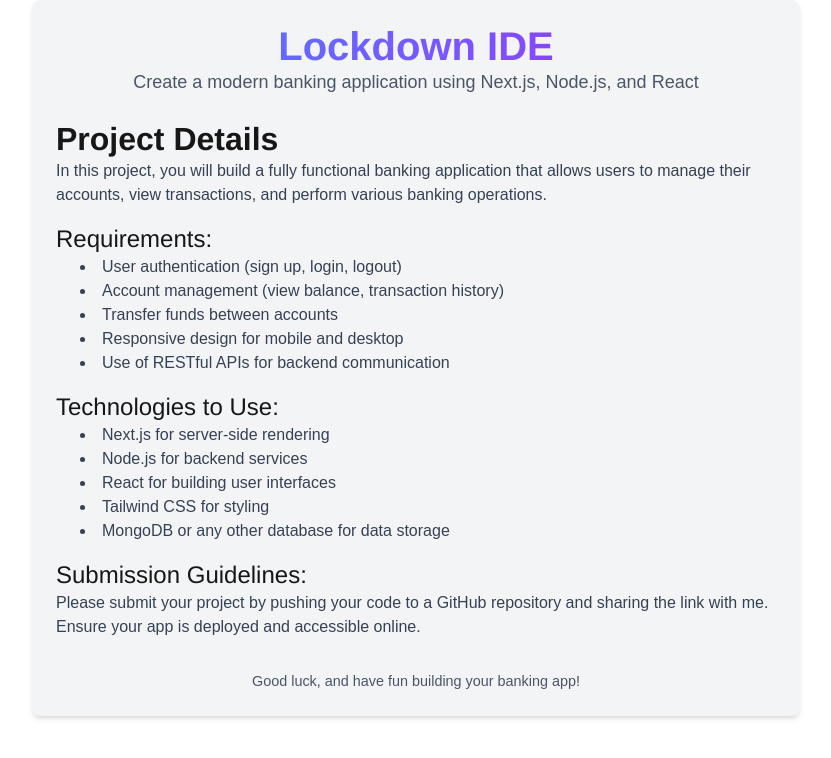
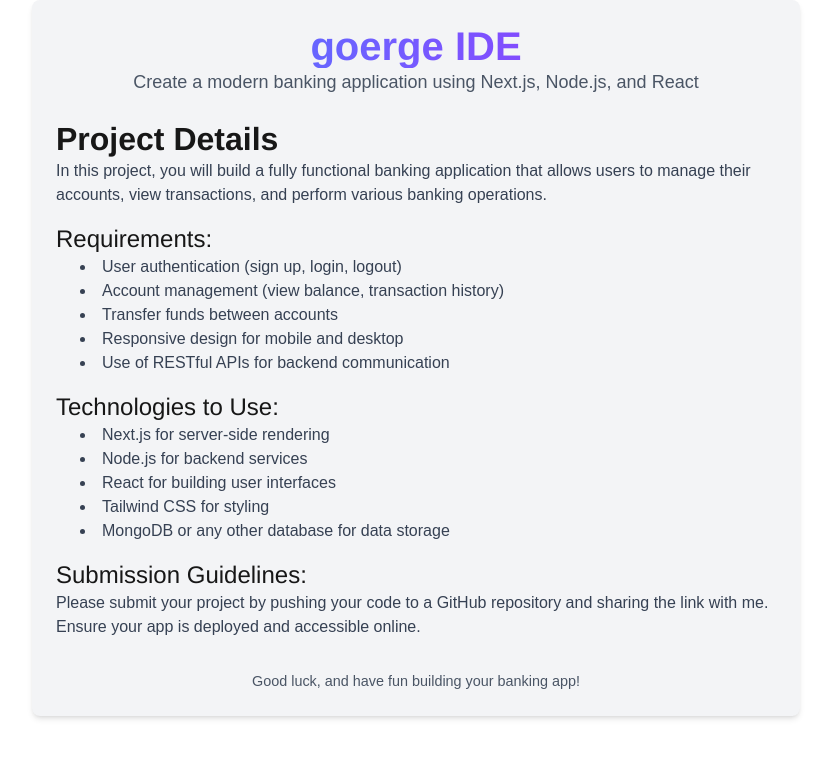
Before and after one commit to ibrahim-Alasalimy/Next-React-Template, a Next.js app in the folder banking-app/: page / in a window 1280 px wide. Shown: the top 758 px of the page, without its empty margins (224-1055 px from the left). Built offline with nearby package versions, Linux system fonts and the light colour scheme.

Commit message:
Auto submission by system

```diff
--- a/banking-app/app/page.jsx
+++ b/banking-app/app/page.jsx
@@ -1,11 +1,13 @@
 import React from 'react';
+
+
 
 const HomePage = () => {
   return (
     <div className="max-w-3xl mx-auto p-6 bg-gray-100 dark:bg-gray-800 rounded-lg shadow-md transition duration-300 ease-in-out">
       <header className="text-center mb-6">
         <h1 className="text-4xl font-bold bg-gradient-to-r from-blue-500 to-purple-600 bg-clip-text text-transparent">
-         Lockdown IDE
+         goerge IDE
         </h1>
         <p className="text-lg text-gray-600 dark:text-gray-300">
           Create a modern banking application using Next.js, Node.js, and React
```
